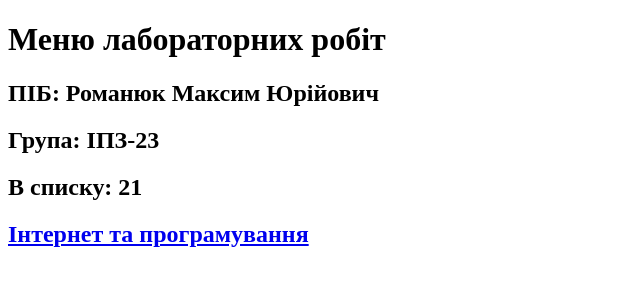
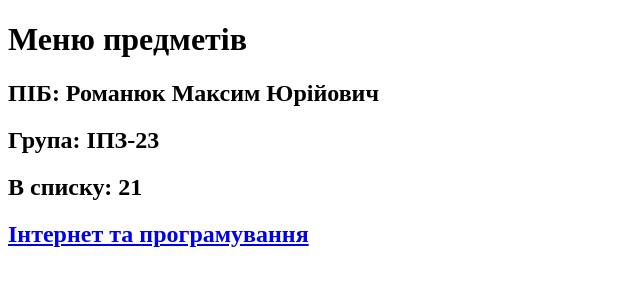
Before and after one commit to Lavash2310/test-push-ftp, a plain HTML site: page index.html in a window 1280 px wide. Shown: the whole page, without its empty margins (0-640 px from the left). Drawn offline with Linux system fonts and the light colour scheme.

Commit message:
Changed text

```diff
--- a/index.html
+++ b/index.html
@@ -8,7 +8,7 @@
 </head>
 
 <body>
-    <h1>Меню лабораторних робіт</h1>
+    <h1>Меню предметів</h1>
     <h2>ПІБ: Романюк Максим Юрійович</h2>
     <h2>Група: ІПЗ-23</h2>
     <h2>В списку: 21</h2>
```
